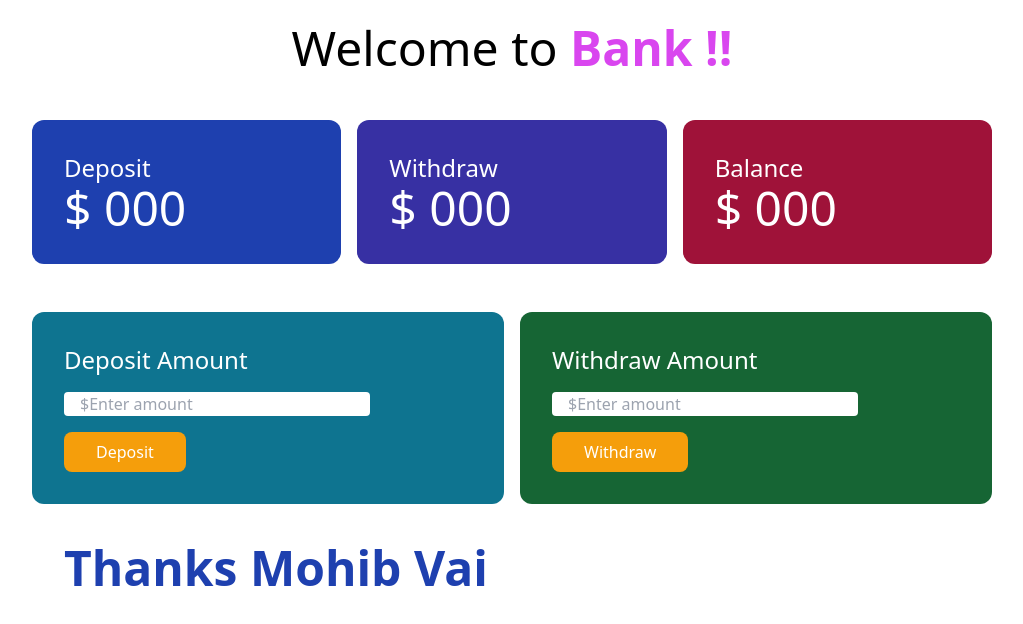
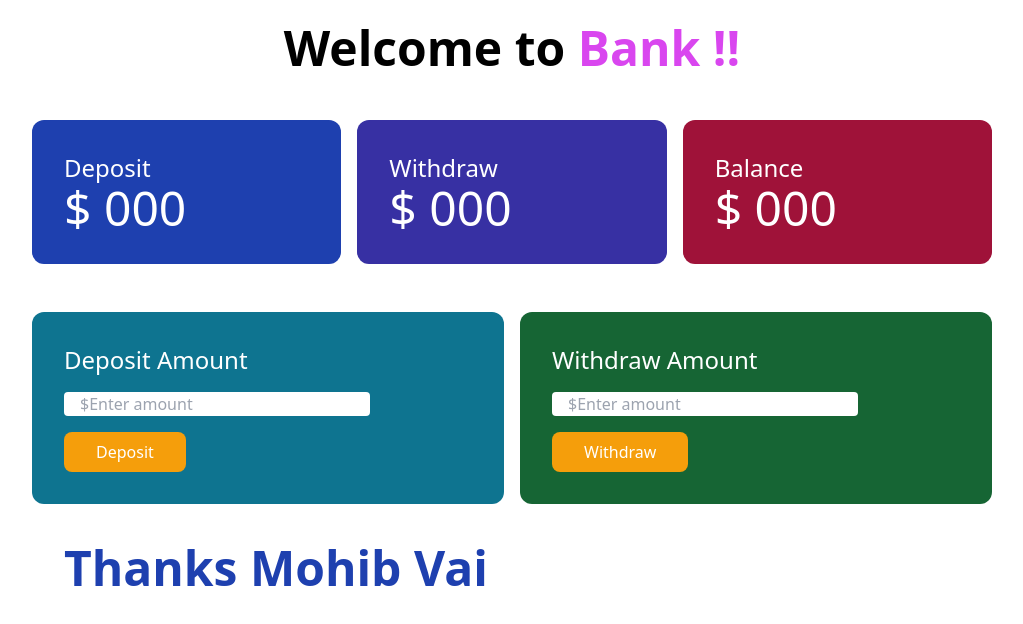
Before and after one commit to vatiza/Bank_JS_tailwind, a plain HTML site: page bank.html in a window 1280 px wide. Shown: the whole page, without its empty margins (128-1151 px from the left). Drawn offline with nearby package versions, Linux system fonts and the light colour scheme.

Commit message:
add semiBold Welcom to text

```diff
--- a/bank.html
+++ b/bank.html
@@ -10,7 +10,7 @@
 </head>
 
 <body>
-    <h1 class="text-5xl text-center mt-6    ">Welcome to <span class="font-semibold text-violet-600"><span
+    <h1 class="text-5xl text-center mt-6 font-semibold   ">Welcome to <span class="font-semibold text-violet-600"><span
                 class=" text-fuchsia-500">Bank !!</span></h1>
     <main>
         <section class="mt-12">
```
Also changed, not shown: index.html (+1 -1 lines).
